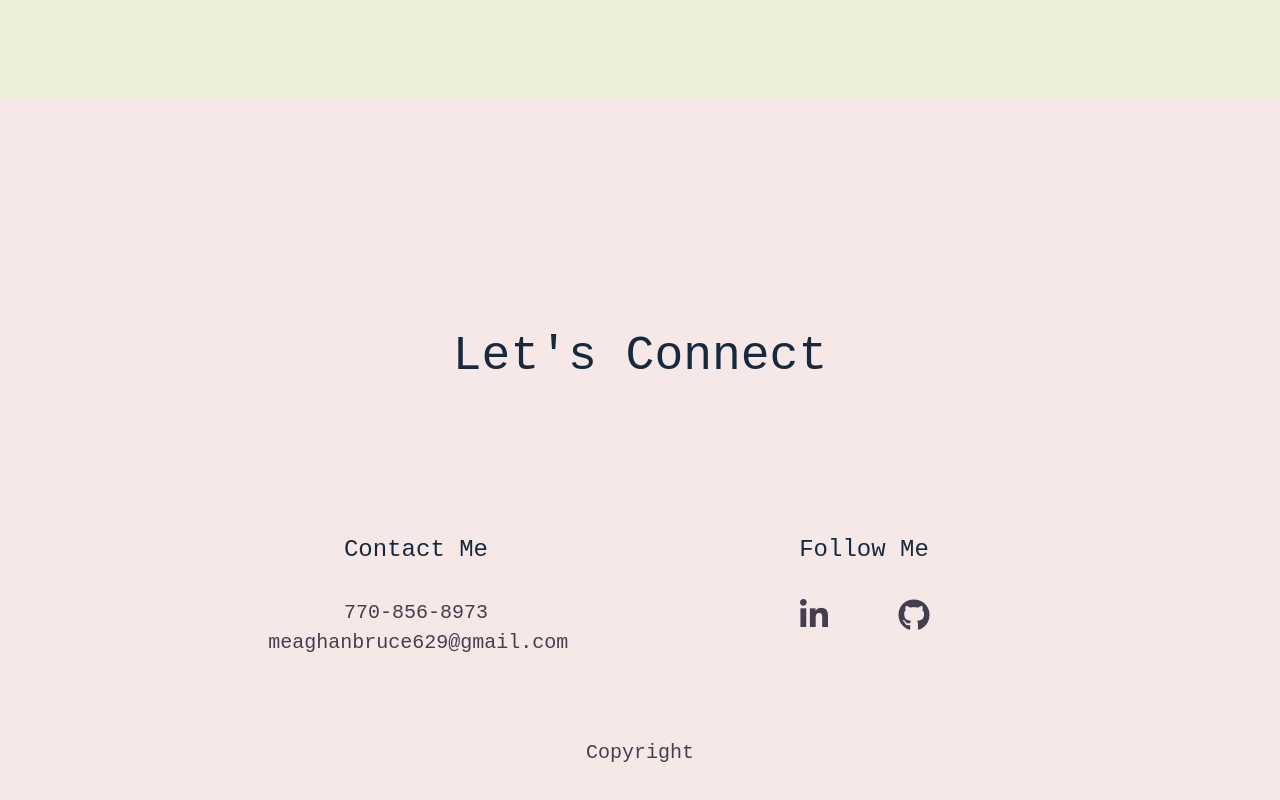
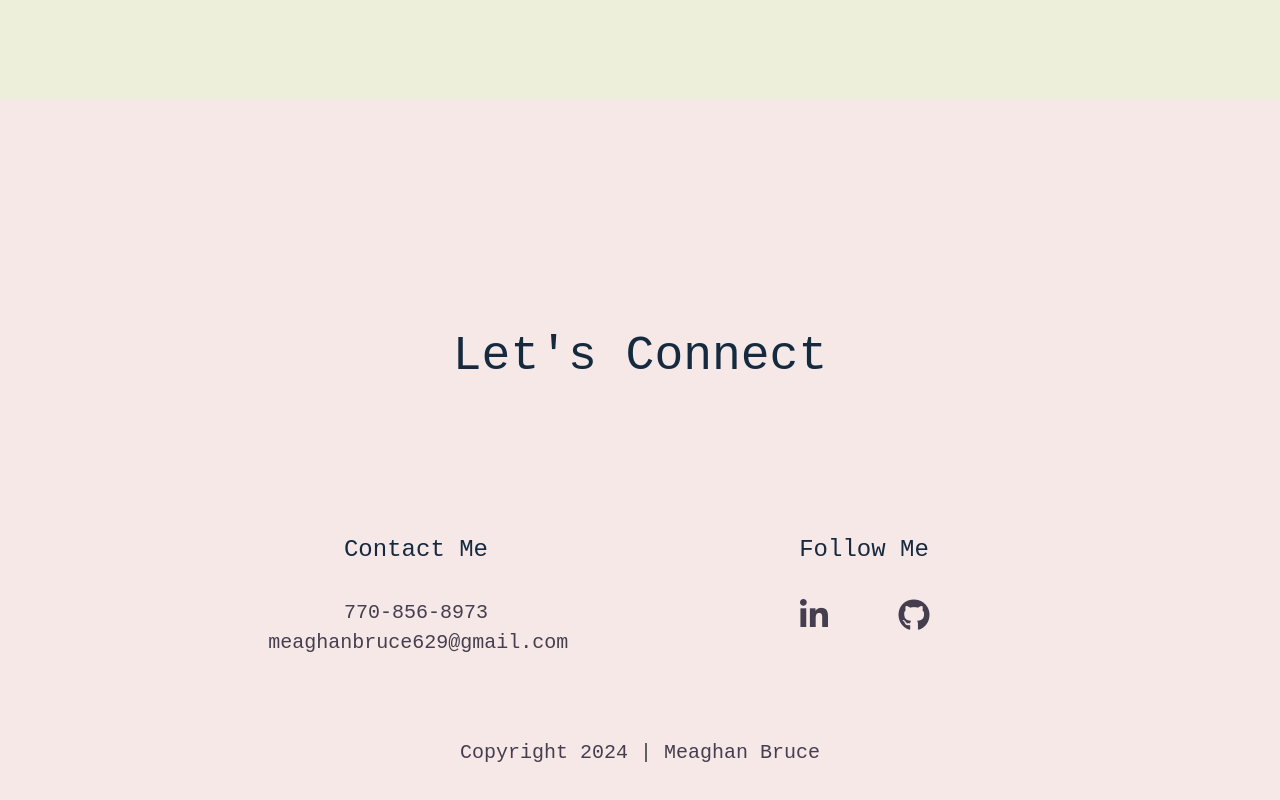
Before and after one commit to mbruce10/Portfolio-Site, a plain HTML site: page index.html in a window 1280 px wide. Shown: the part 4978-5778 px from the top of the page. Drawn offline with Linux system fonts and the light colour scheme; a script that the page names is missing; a web font is replaced by a local one.

Commit message:
fixed copyright

```diff
--- a/index.html
+++ b/index.html
@@ -222,7 +222,7 @@
         </div>
       </div>
       <p class="copyright">Copyright
-        <script>document.write(new Date().getFullYear())| Meaghan Bruce</script>
+        <script>document.write(new Date().getFullYear())</script> | Meaghan Bruce
       </p>
     </div>
   </footer>
```
